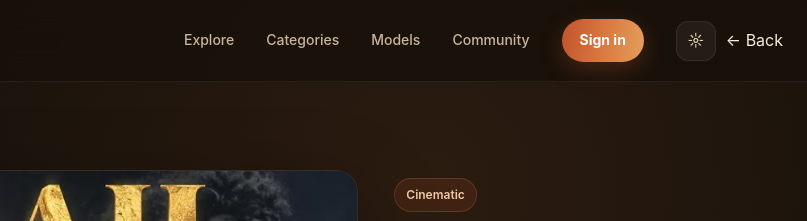
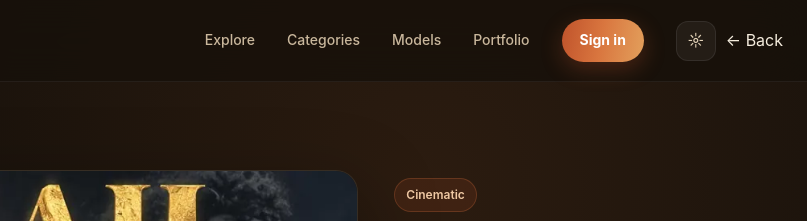
Before and after one commit to belalabuzekry1/Artlibrary, a plain HTML site: page art/cinematic-football-poster.html in a window 1280 px wide. Shown: the top 221 px of the page, 473-1280 px from the left. Drawn offline with Linux system fonts and the light colour scheme; no server answers.

Commit message:
Update cinematic-football-poster.html

```diff
--- a/art/cinematic-football-poster.html
+++ b/art/cinematic-football-poster.html
@@ -23,7 +23,7 @@
 <a href="../index.html#explore">Explore</a>
 <a href="../index.html#categories">Categories</a>
 <a href="../index.html#models">Models</a>
-<a href="../index.html#community">Community</a>
+<a href="/portfolio">Portfolio</a>
 </nav>
 <div class="header-actions">
 <button class="theme-button" aria-label="Toggle theme">&#9788;</button>
```
